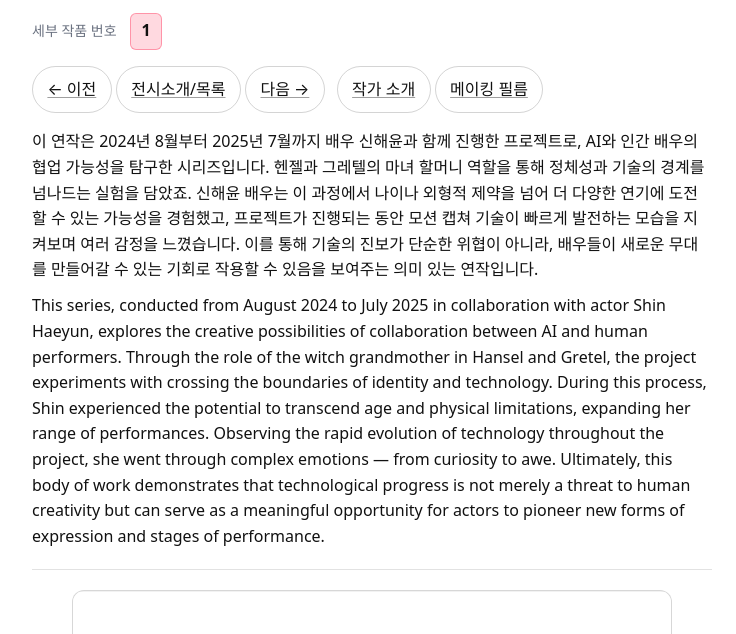
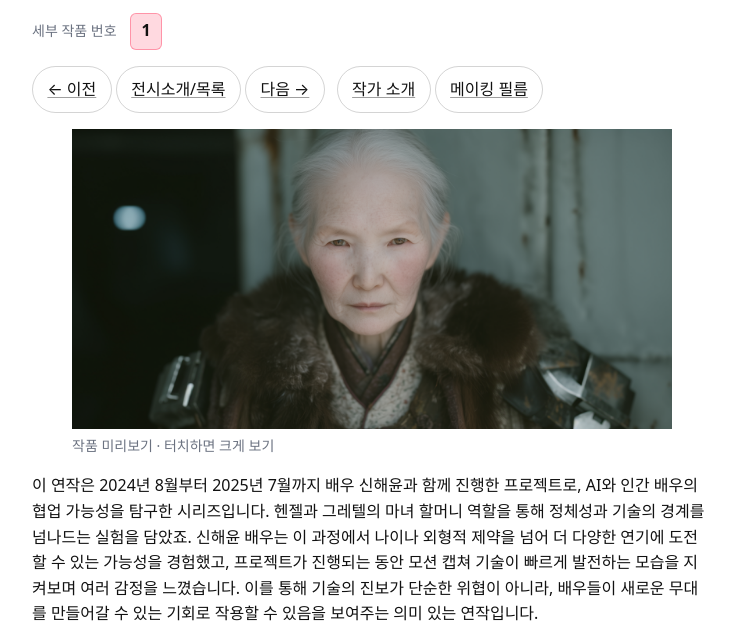
Before and after one commit to froggegul/exhb-2025, a plain HTML site: page works/03/01.html in a window 1280 px wide. Shown: the part 143-777 px from the top of the page, without its empty margins (268-1004 px from the left). Drawn offline with Linux system fonts and the light colour scheme.

Commit message:
Update 01.html

```diff
--- a/works/03/01.html
+++ b/works/03/01.html
@@ -81,6 +81,20 @@
         </div>
       </nav>
 
+<!-- [ADD] 작품 썸네일 -->
+<figure class="figure-thumb" aria-label="작품 썸네일" style="--thumb-ratio: 2/1;">
+  <a href="../../works/03/3_1.png" target="_blank" rel="noopener">
+    <img
+      src="../../works/03/3_1.png"
+      alt="작품 03-01 Hänsel — 썸네일"
+      width="1536" height="768"
+      style="display:block; width:100%; max-width:100%; height:auto;"
+      decoding="async" loading="eager" />
+  </a>
+  <figcaption class="small" style="margin-top:.35rem;">작품 미리보기 · 터치하면 크게 보기</figcaption>
+</figure>
+<!-- /작품 썸네일 -->
+
       <section class="caption" aria-label="작품 캡션">
         <p>이 연작은 2024년 8월부터 2025년 7월까지 배우 신해윤과 함께 진행한 프로젝트로, AI와 인간 배우의 협업 가능성을 탐구한 시리즈입니다. 헨젤과 그레텔의 마녀 할머니 역할을 통해 정체성과 기술의 경계를 넘나드는 실험을 담았죠. 신해윤 배우는 이 과정에서 나이나 외형적 제약을 넘어 더 다양한 연기에 도전할 수 있는 가능성을 경험했고, 프로젝트가 진행되는 동안 모션 캡쳐 기술이 빠르게 발전하는 모습을 지켜보며 여러 감정을 느꼈습니다. 이를 통해 기술의 진보가 단순한 위협이 아니라, 배우들이 새로운 무대를 만들어갈 수 있는 기회로 작용할 수 있음을 보여주는 의미 있는 연작입니다.</p>
         <p>This series, conducted from August 2024 to July 2025 in collaboration with actor Shin Haeyun, explores the creative possibilities of collaboration between AI and human performers. Through the role of the witch grandmother in Hansel and Gretel, the project experiments with crossing the boundaries of identity and technology. During this process, Shin experienced the potential to transcend age and physical limitations, expanding her range of performances. Observing the rapid evolution of technology throughout the project, she went through complex emotions — from curiosity to awe. Ultimately, this body of work demonstrates that technological progress is not merely a threat to human creativity but can serve as a meaningful opportunity for actors to pioneer new forms of expression and stages of performance.</p>
```
